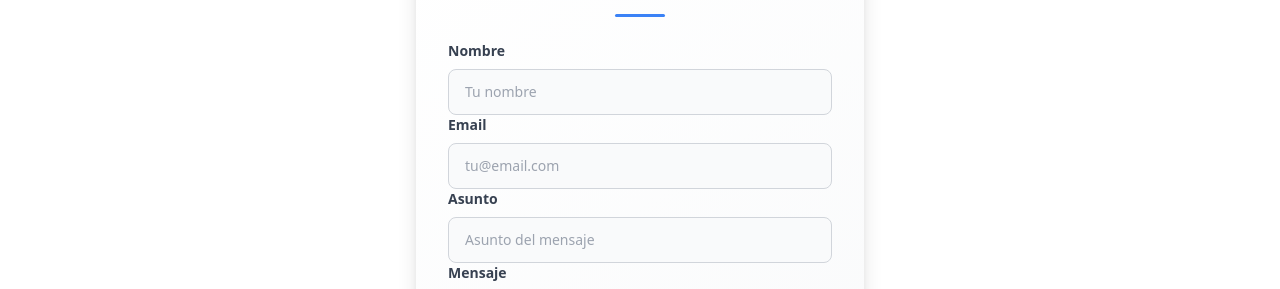
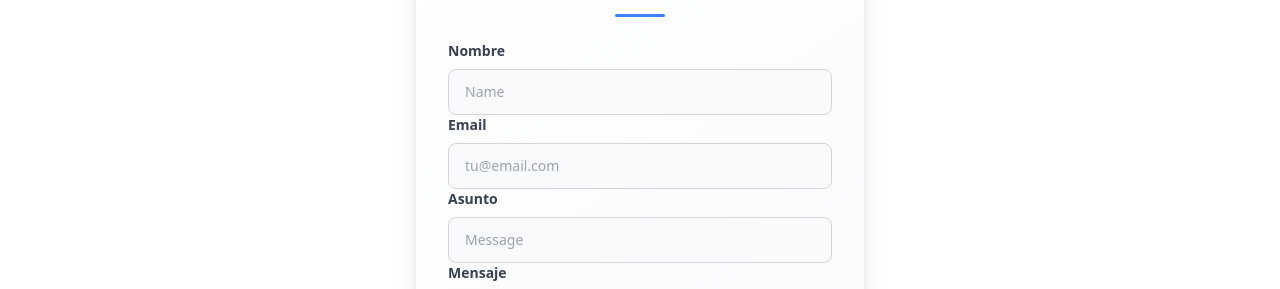
Before and after one commit to marcosvallecillos/portfolio, an Angular app: page /contact in a window 1280 px wide. Shown: the part 256-545 px from the top of the page. Built offline with nearby package versions, Linux system fonts and the light colour scheme.

Commit message:
cambiando textos de marcador de posición en el formulario de contacto

```diff
--- a/src/app/views/contact/contact.component.html
+++ b/src/app/views/contact/contact.component.html
@@ -9,7 +9,7 @@
         <label for="name" class="block mb-2 text-sm font-medium text-gray-900">Nombre</label>
         <input type="text" id="name" name="name" [(ngModel)]="formData.name" required
           class="bg-gray-50 border border-gray-300 text-gray-900 text-sm rounded-lg focus:ring-blue-500 focus:border-blue-500 block w-full p-2.5"
-          placeholder="Tu nombre">
+          placeholder="Name">
         @if(formErrors.name){
           <p class="mt-1 text-sm text-red-600">{{ formErrors.name }}</p>
         }
@@ -31,7 +31,7 @@
         <label for="title" class="block mb-2 text-sm font-medium text-gray-900">Asunto</label>
         <input type="text" id="title" name="title" [(ngModel)]="formData.title" required
           class="bg-gray-50 border border-gray-300 text-gray-900 text-sm rounded-lg focus:ring-blue-500 focus:border-blue-500 block w-full p-2.5"
-          placeholder="Asunto del mensaje">
+          placeholder="Message ">
         @if(formErrors.title){
           <p class="mt-1 text-sm text-red-600">{{ formErrors.title }}</p>
         }
```
